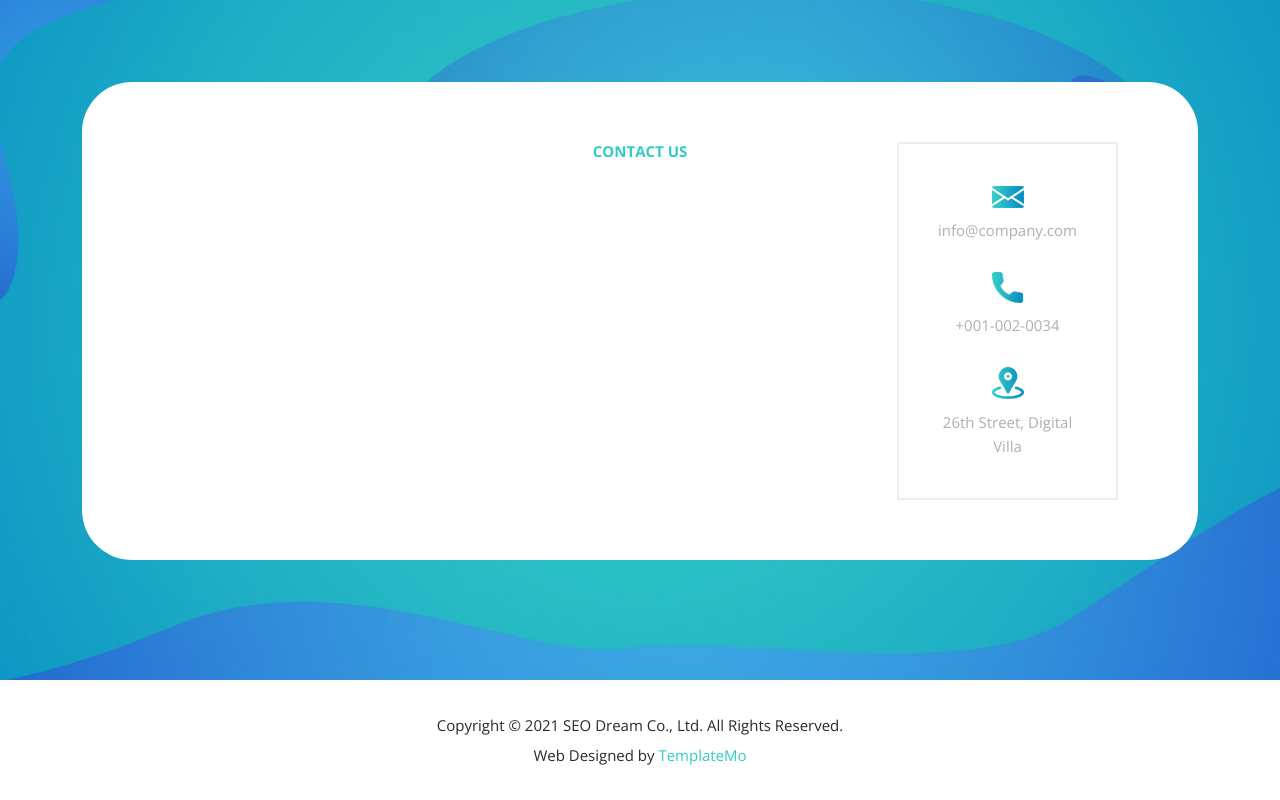
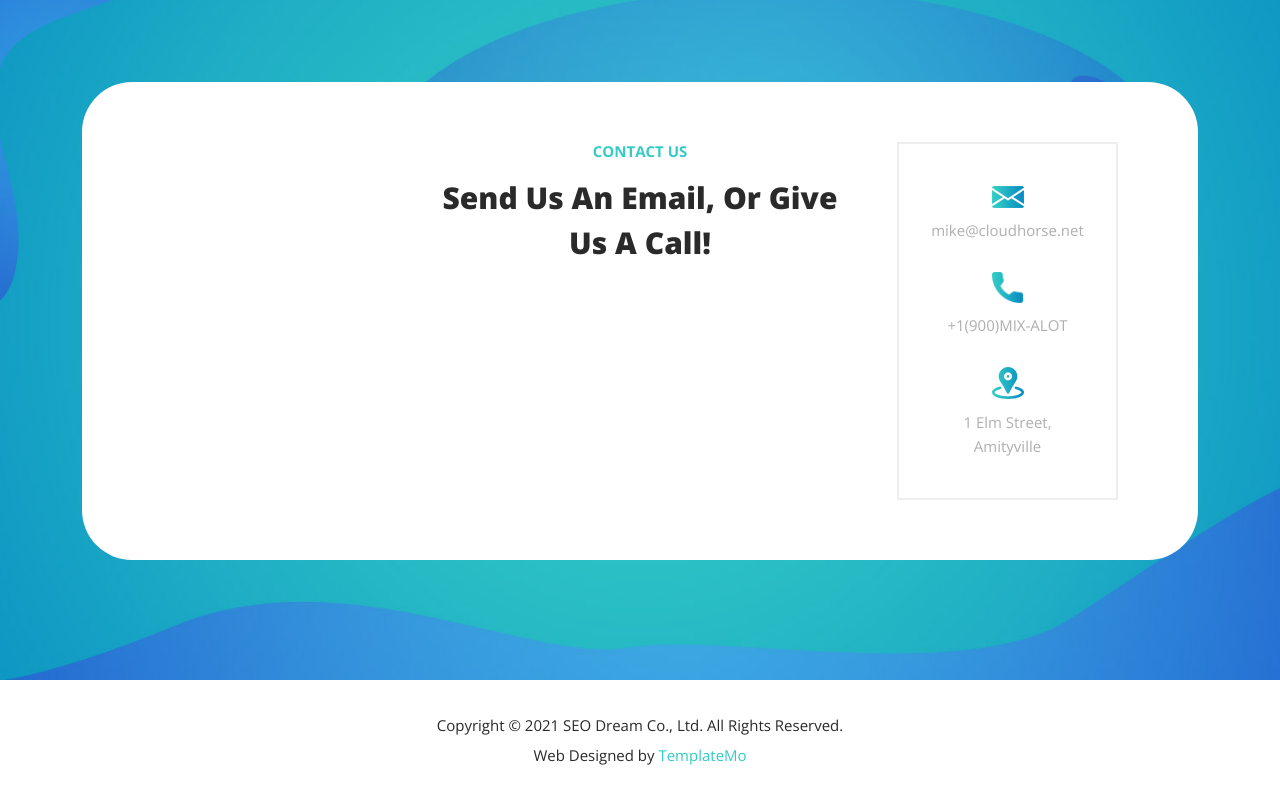
Before and after one commit to mike-battaglia/simplyinfotech, a plain HTML site: page index.html in a window 1280 px wide. Shown: the part 4138-4938 px from the top of the page. Drawn offline with nearby package versions, Linux system fonts and the light colour scheme.

Commit message:
Updated contact info

```diff
--- a/index.html
+++ b/index.html
@@ -547,6 +547,7 @@ https://templatemo.com/tm-563-seo-dream
               <div class="col-lg-6 offset-lg-3">
                 <div class="section-heading">
                   <h6>Contact Us</h6>
+                  <h2>Send us an email, or give us a call!</h2>
                   <!-- <h2>Fill Out The Form Below To <span>Get</span> In <em>Touch</em> With Us</h2> -->
                 </div>
               </div>
@@ -591,19 +592,19 @@ https://templatemo.com/tm-563-seo-dream
                       <div class="icon">
                         <img src="assets/images/contact-icon-01.png" alt="email icon">
                       </div>
-                      <a href="#">info@company.com</a>
+                      <a href="#">mike@cloudhorse.net</a>
                     </li>
                     <li>
                       <div class="icon">
                         <img src="assets/images/contact-icon-02.png" alt="phone">
                       </div>
-                      <a href="#">+001-002-0034</a>
+                      <a href="#">+1(900)MIX-ALOT</a>
                     </li>
                     <li>
                       <div class="icon">
                         <img src="assets/images/contact-icon-03.png" alt="location">
                       </div>
-                      <a href="#">26th Street, Digital Villa</a>
+                      <a href="#">1 Elm Street, Amityville</a>
                     </li>
                   </ul>
                 </div>
```
